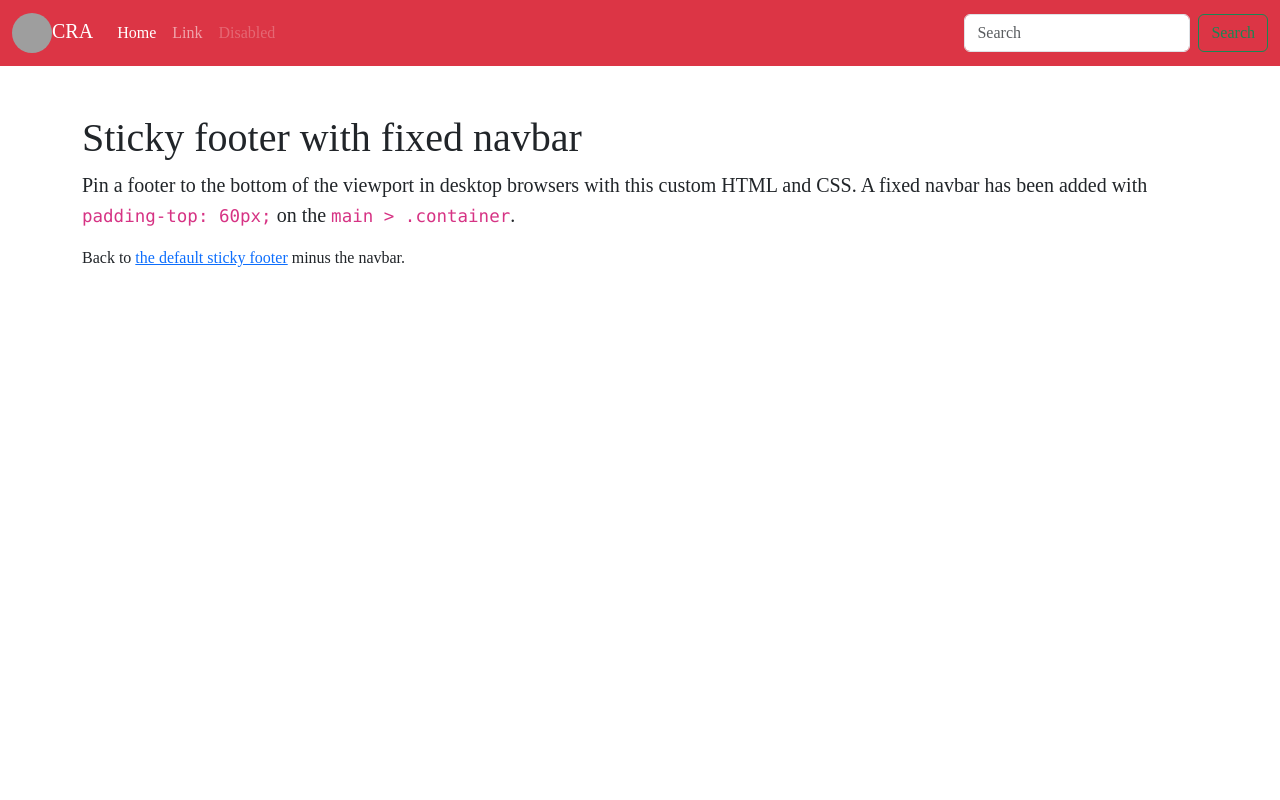
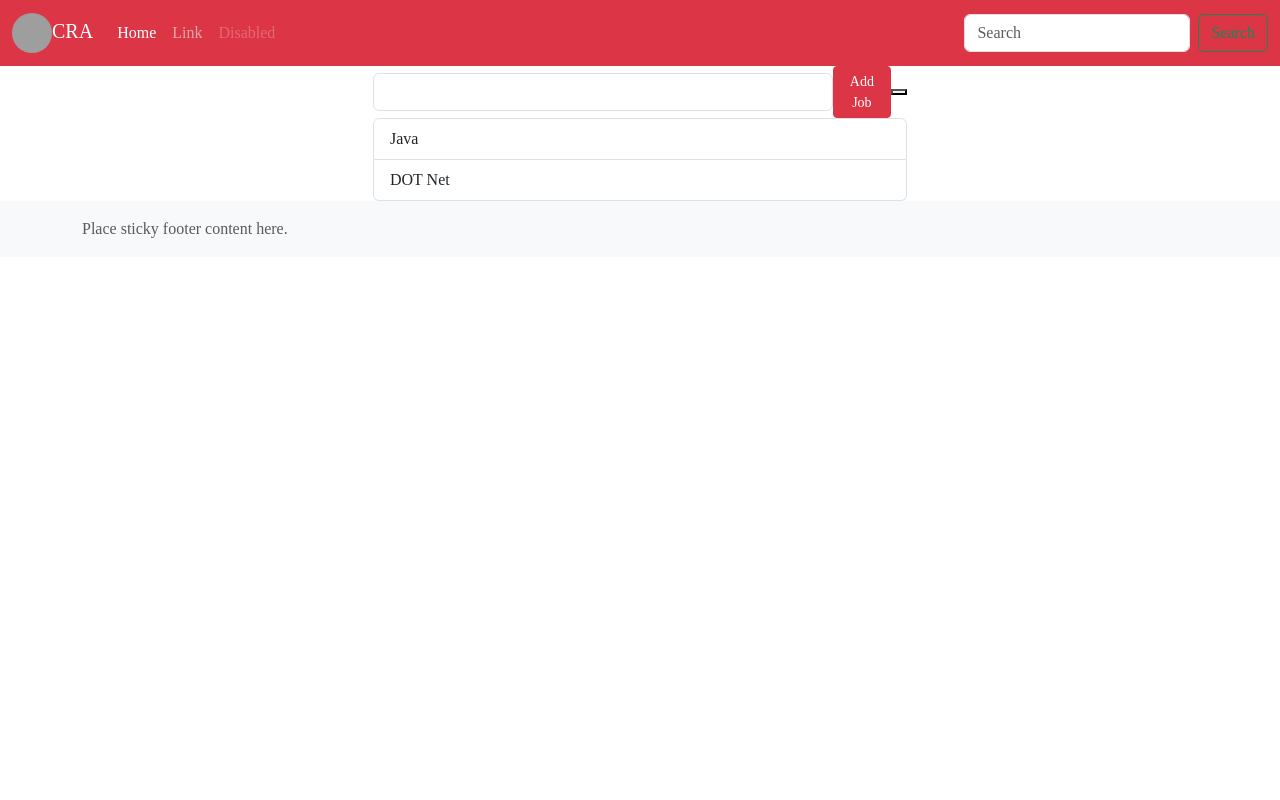
Before and after one commit to khoanguyen84/C0223G, a React (Create React App) app in the folder Module_5/cra-app/: page / in a window 1280 px wide. Shown: the top 800 px of the page. Built offline with nearby package versions, Linux system fonts and the light colour scheme; grey boxes are pictures that could not be loaded; a web font is replaced by a local one.

Commit message:
use reducer

```diff
--- a/Module_5/cra-app/src/App.js
+++ b/Module_5/cra-app/src/App.js
@@ -1,4 +1,5 @@
 import './App.css';
+import Todo from './components/TodoList/Todo';
 import Footer from './components/layout/Footer';
 import MainLayout from './components/layout/MainLayout';
 import Navabar from './components/layout/Navbar'
@@ -8,7 +9,7 @@ function App() {
   return (
     <>
       <MainLayout>
-        <Main />
+        <Todo />
       </MainLayout>
     </>
   );
--- /dev/null
+++ b/Module_5/cra-app/src/components/TodoList/Todo.jsx
@@ -0,0 +1,107 @@
+import React, { useReducer } from "react";
+
+
+// const [state, dispatch] = useReducer(reducer, initState)
+
+// reducer = (state, action) => {
+//     // code => cập nhật state
+// }
+
+// action = { type, playload }
+
+// type: phân loại (hành động)
+// playload: chứa dữ liệu phục vụ cho hành động đó
+
+
+// dispatch: kích hoạt hành động
+// dispatch(type, payload)
+
+const initState = {
+    todoList: [
+        {
+            id: 1,
+            name: "Java"
+        },
+        {
+            id: 2,
+            name: "DOT Net"
+        }
+    ],
+    jobname: '',
+    loading: false
+}
+
+const ADD_JOB = 'ADD_JOB';
+const SET_JOBNAME = 'SET_JOBNAME';
+const SET_LOADING = 'SET_LOADING';
+
+const reducer = (state, action) => {
+    switch (action.type) {
+        case ADD_JOB: {
+            let newTodoList = [...state.todoList];
+            newTodoList.sort((todo1, todo2) => todo2.id - todo1.id);
+
+            let newJob = {
+                id: newTodoList[0].id + 1,
+                name: state.jobname
+            }
+            return {
+                ...state,
+                todoList: [...state.todoList, newJob],
+                jobname: ''
+            }
+        }
+        case SET_JOBNAME: {
+            return {
+                ...state,
+                jobname: action.payload
+            }
+        }
+        case SET_LOADING: {
+            return {
+                ...state,
+                loading: action.payload
+            }
+        }
+        default: {
+            throw new Error("Invalid Action")
+        }
+    }
+}
+
+
+function Todo() {
+
+    const [state, dispatch] = useReducer(reducer, initState);
+
+    return (
+        <div className="container d-flex justify-content-center align-items-center">
+            <div className="row col-sm-6">
+                <div className="w-100">
+                    <div className="d-flex justify-content-center align-items-center">
+                        <input type="text" className="form-control"
+                            value={state.jobname}
+                            onInput={(e) => dispatch({ type: SET_JOBNAME, payload: e.target.value })}
+                        />
+                        <button className="btn btn-sm btn-danger"
+                            onClick={() => dispatch({ type: ADD_JOB, payload: null })}
+                        >Add Job</button>
+
+                        <button onClick={() => dispatch({type: SET_LOADING, payload: true})}></button>
+                    </div>
+                </div>
+                <div>
+                    <ul className="list-group">
+                        {
+                            state?.todoList?.map((todo) => (
+                                <li key={todo.id} className="list-group-item">{todo.name}</li>
+                            ))
+                        }
+                    </ul>
+                </div>
+            </div>
+        </div>
+    )
+}
+
+export default Todo;
```
